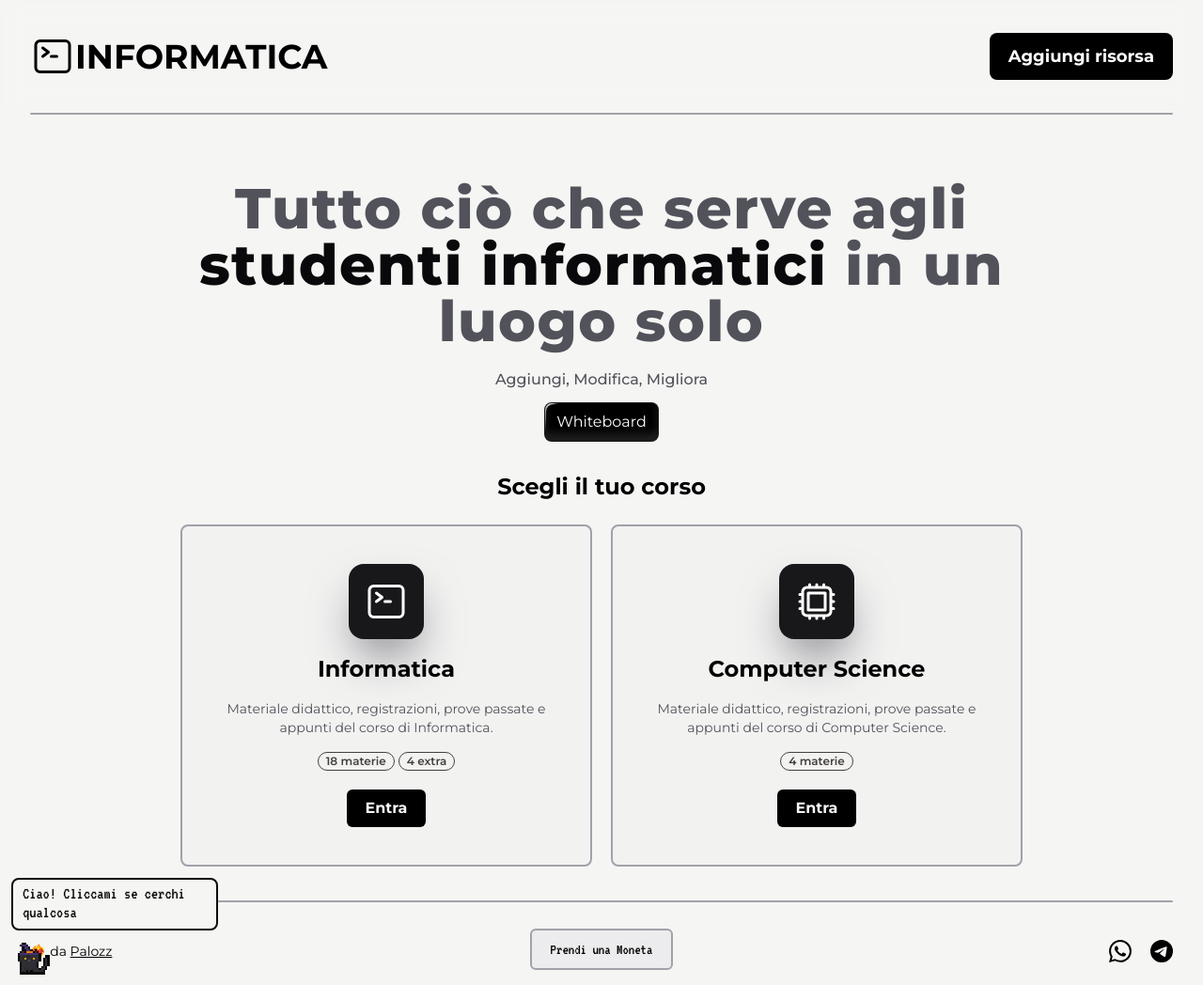
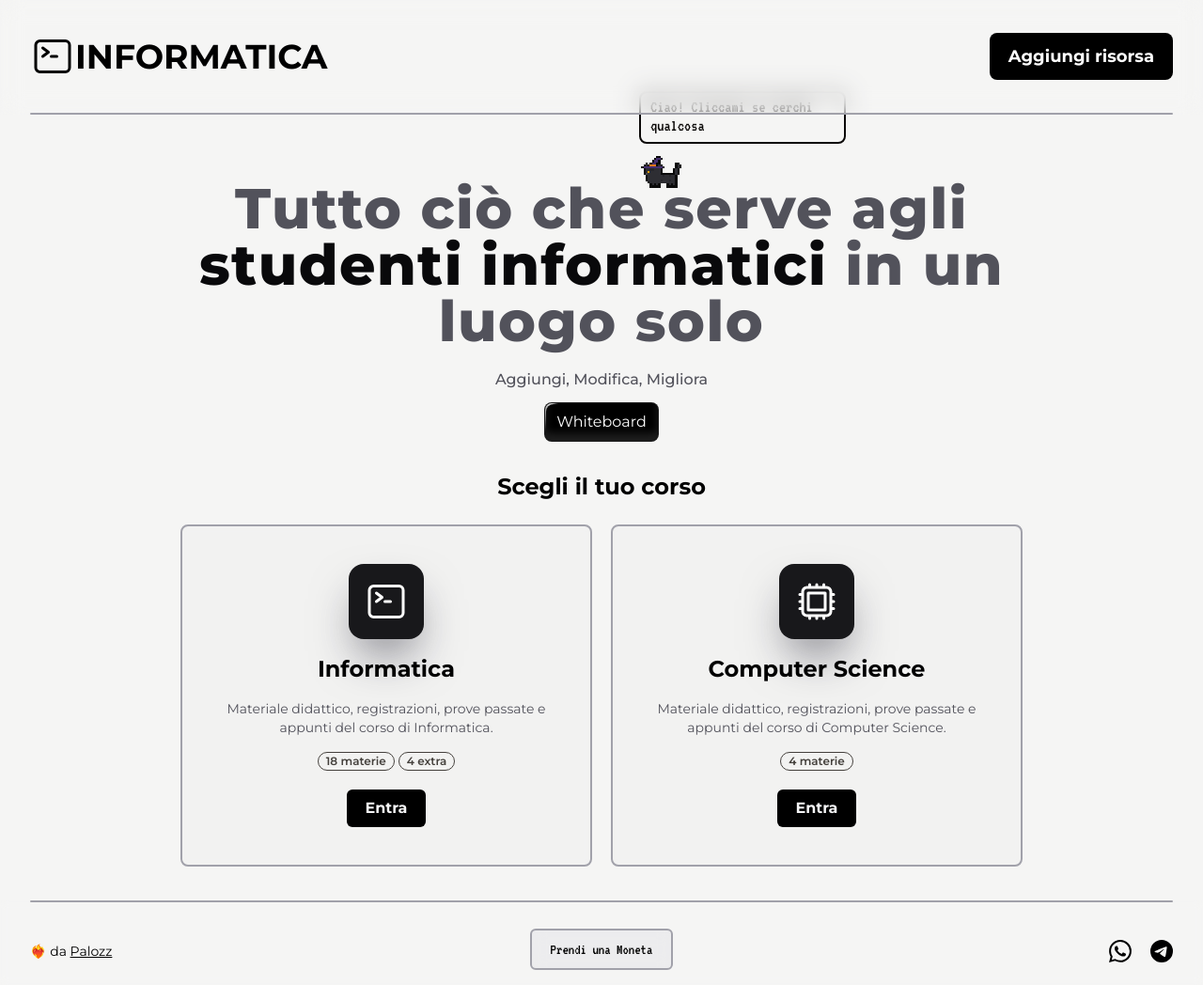
Before and after one commit to frapalozz/informatica, a Jekyll site: the page built from index.html, in a window 1280 px wide and 1048 px high. Shown: the whole window at 94% size. Built offline with Jekyll 4.4.1, drawn with Linux system fonts in a browser that asks for light colours; comment, search, counter and statistics services are not loaded.

Commit message:
Fai girare Bit anche su telefono e nascondi la moneta quando sta nell'angolo
- Bit gira per la pagina anche da mobile; resta nell'angolo solo con
  "riduci movimento" o se si sceglie "Mettilo nell'angolo".
- Su telefono, con Bit nell'angolo, il pulsante "Prendi una Moneta" è nascosto.
- Il gatto vicino al bordo non allarga più la pagina (livello fisso).
- La chat sta sopra il pulsante della moneta, che copriva il campo di testo.
- Su touch si può toccare tutto il riquadro del gatto.

Co-Authored-By: Claude Opus 5.5 <noreply@anthropic.com>
Claude-Session: https://claude.ai/code/session_016jErTQUkmBXR3eoYjPd292

```diff
--- a/assets/css/assistente.css
+++ b/assets/css/assistente.css
@@ -27,12 +27,11 @@
 
 /* ── Gattino ─────────────────────────────────────────────── */
 
+/* Livello fisso grande quanto lo schermo: il gatto vicino ai bordi non allarga la pagina. */
 .bit-layer {
-  position: absolute;
-  top: 0;
-  left: 0;
-  width: 0;
-  height: 0;
+  position: fixed;
+  inset: 0;
+  overflow: hidden;
   z-index: 80;
   pointer-events: none;
 }
@@ -104,6 +103,18 @@
 
 .bit-cat.bit-docked .bit-sprite rect {
   pointer-events: none;
+}
+
+/* Su telefono, con il gatto fermo nell'angolo, il pulsante "Prendi una Moneta" non si mostra. */
+html.bit-moneta-nascosta #btn-container {
+  display: none !important;
+}
+
+/* Con il dito i pixel sono un bersaglio troppo piccolo: si tocca tutto il riquadro del gatto. */
+@media (hover: none), (pointer: coarse) {
+  .bit-cat {
+    pointer-events: auto;
+  }
 }
 
 /* Colori: arancione tigrato, e gatto nero con cappello ad Halloween. */
@@ -226,7 +237,7 @@
   position: fixed;
   left: 20px;
   bottom: 20px;
-  z-index: 96;
+  z-index: 101; /* sopra il pulsante "Prendi una Moneta" */
   width: min(380px, calc(100vw - 24px));
   max-height: min(560px, calc(100vh - 140px));
   display: flex;
--- a/assets/js/assistente.js
+++ b/assets/js/assistente.js
@@ -1,9 +1,11 @@
 /*
  * Bit, l'assistente del sito.
  *
- * Un gattino pixel che su desktop gira per la pagina (cammina sui titoli, si
- * siede, si addormenta, guarda il cursore) e su telefono resta seduto in un
- * angolo. Cliccandolo si apre una chat: niente AI, le risposte vengono dalle
+ * Un gattino pixel che gira per la pagina, su desktop e su telefono (cammina sui
+ * titoli, si siede, si addormenta, guarda il cursore). Con "riduci movimento" o
+ * con "Mettilo nell'angolo" resta seduto in basso a sinistra; su telefono, in quel
+ * caso, il pulsante "Prendi una Moneta" si nasconde per non stargli addosso.
+ * Cliccandolo si apre una chat: niente AI, le risposte vengono dalle
  * materie (assistente.json, generato da Jekyll) e da _data/assistente.yml.
  * "Portami lì" fa camminare Bit fino al punto giusto della pagina e lo evidenzia.
  *
@@ -391,6 +393,7 @@
   var mq = function (q) { return !!(window.matchMedia && window.matchMedia(q).matches); };
   var reduced = mq("(prefers-reduced-motion: reduce)");
   var desktop = mq("(hover: hover) and (pointer: fine)") && window.innerWidth >= 900;
+  var mobile = !desktop;
 
   function store(kind) {
     try { return window[kind]; } catch (e) { return null; }
@@ -599,7 +602,7 @@
 
   var cat = document.createElement("button");
   cat.type = "button";
-  cat.className = "bit-cat" + (desktop && !reduced ? "" : " bit-docked");
+  cat.className = "bit-cat" + (reduced ? " bit-docked" : "");
   cat.setAttribute("aria-label", "Apri la chat con " + NOME + ", l'assistente del sito");
   cat.setAttribute("aria-expanded", "false");
   cat.setAttribute("aria-controls", "bit-panel");
@@ -623,7 +626,7 @@
     '<div class="bit-head" data-bit-perch>' +
     '  <p class="bit-title">' + NOME + "</p>" +
     '  <div class="bit-head-actions">' +
-    (desktop && !reduced ? '    <button type="button" class="bit-btn-text" data-bit-stay></button>' : "") +
+    (!reduced ? '    <button type="button" class="bit-btn-text" data-bit-stay></button>' : "") +
     '    <button type="button" class="bit-close" aria-label="Chiudi la chat">×</button>' +
     "  </div>" +
     "</div>" +
@@ -811,7 +814,7 @@
   }
 
   // ══════════════════════════════════════════════════════════
-  //  Bit che gira per la pagina (solo desktop, senza "riduci movimento")
+  //  Bit che gira per la pagina (desktop e telefono, senza "riduci movimento")
   // ══════════════════════════════════════════════════════════
   var walker = null;
 
@@ -865,8 +868,10 @@
       offscreenSince: 0, x: 0, y: 0, jump: null, mouse: { x: -1e5, y: -1e5 }, after: null,
     };
     var frame = "sit";
+    var nav = document.querySelector("header.nav");
     var visible = function (p) {
-      var navH = 110;
+      // sotto la barra fissa in alto (più bassa su telefono)
+      var navH = nav ? nav.getBoundingClientRect().bottom + 10 : 110;
       return p.top > window.scrollY + navH && p.top < window.scrollY + window.innerHeight - 10;
     };
 
@@ -918,7 +923,8 @@
 
     var last = performance.now();
     function render() {
-      cat.style.transform = "translate(" + Math.round(s.x) + "px," + Math.round(s.y - H) + "px)";
+      // s.x / s.y sono coordinate di pagina, il livello è fisso: si sottrae lo scroll.
+      cat.style.transform = "translate(" + Math.round(s.x - window.scrollX) + "px," + Math.round(s.y - H - window.scrollY) + "px)";
       cat.dataset.frame = frame;
       cat.dataset.mode = s.mode;
       cat.dataset.dir = String(s.dir);
@@ -1049,11 +1055,13 @@
   }
 
   var stay = applyStay();
-  if (desktop && !reduced && !stay) {
+  if (!reduced && !stay) {
     walker = startWalker();
   } else {
     cat.classList.add("bit-docked", "bit-ready");
     panel.classList.add("bit-panel-docked");
+    // Su telefono il pulsante "Prendi una Moneta" starebbe addosso al gatto: lo nascondiamo.
+    if (mobile) document.documentElement.classList.add("bit-moneta-nascosta");
     setTimeout(showHint, 1500);
   }
   onArrival();
```
Also changed, not shown: README.md.
